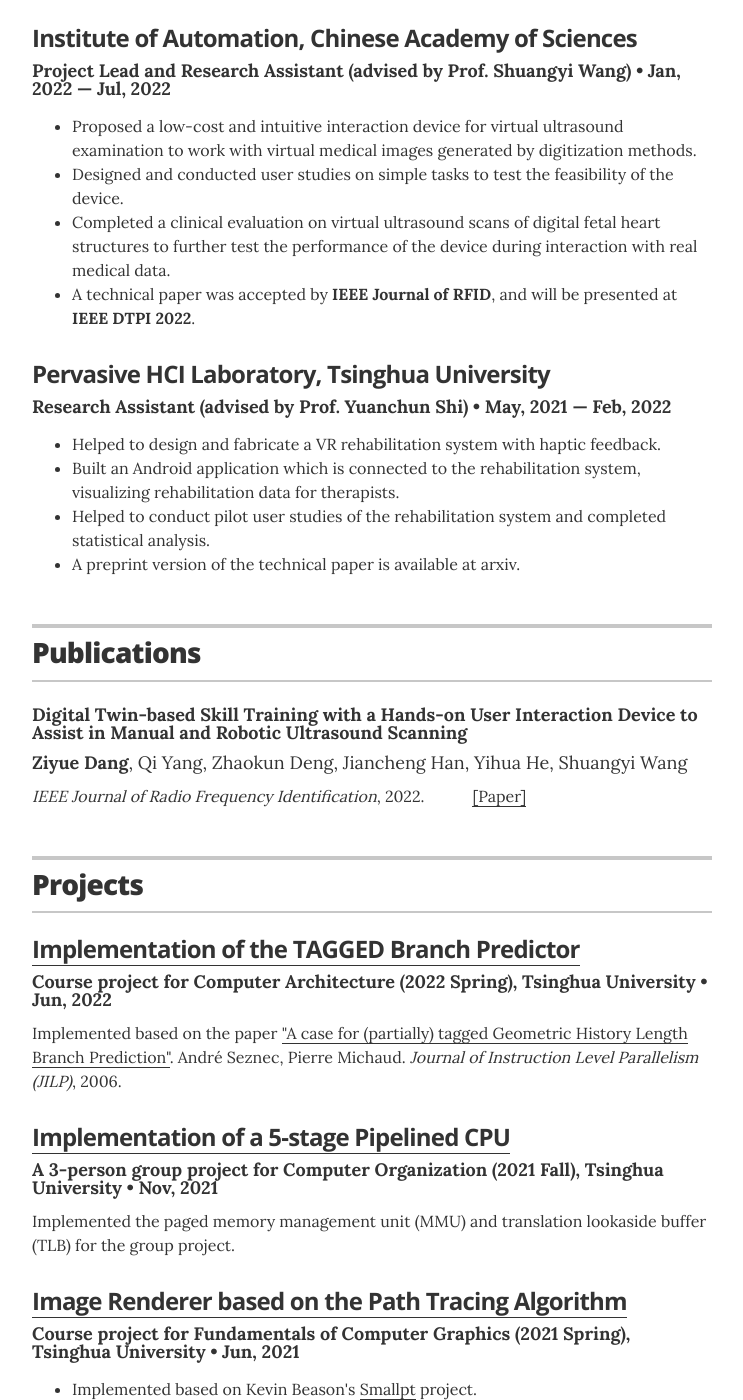
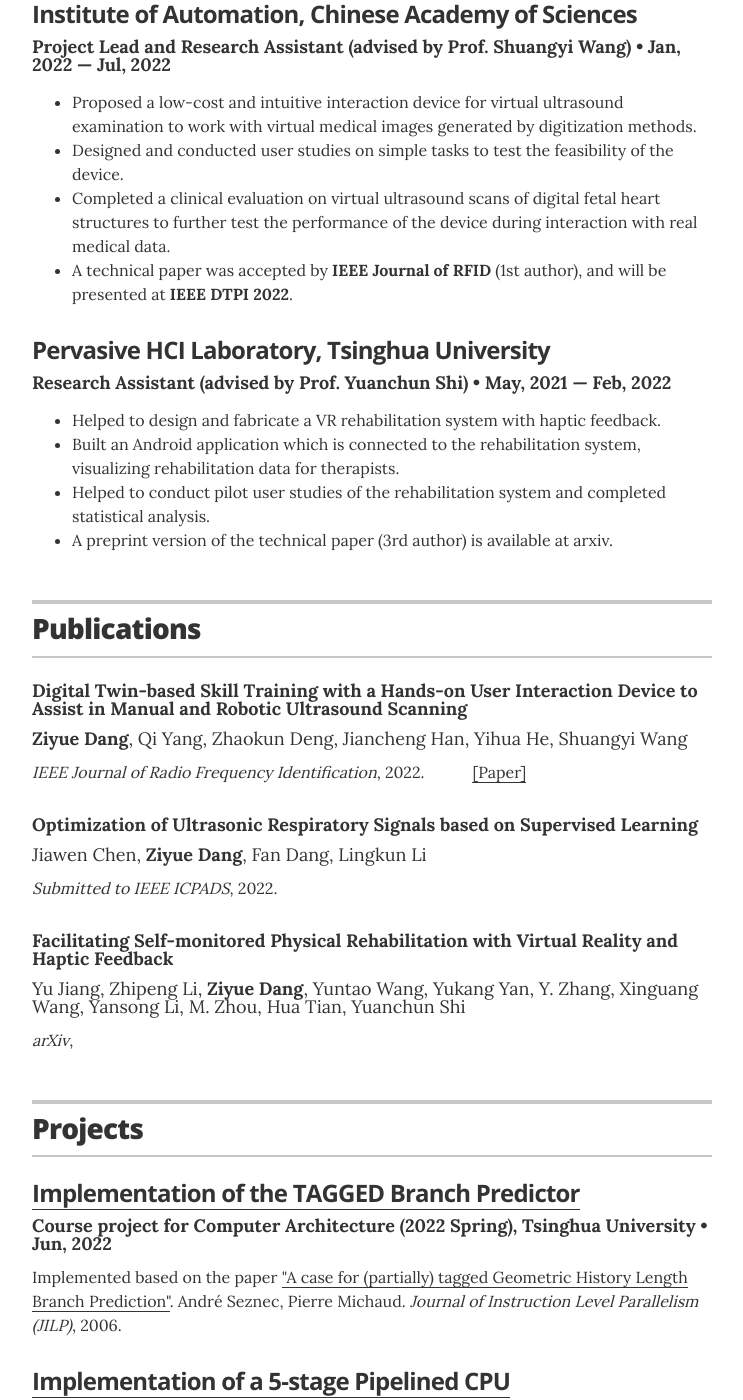
Before and after one commit to Syldavian/Syldavian.github.io, a Jekyll site: the page built from index.html, in a window 1280 px wide and 1400 px high, scrolled down 1310 px. Shown: the whole window, without its empty margins (268-1011 px from the left). Built offline with Jekyll 4.4.1, drawn with Linux system fonts in a browser that asks for light colours; some of the changed text lies outside the part shown.

Commit message:
Update publication config

```diff
--- a/_data/experience.yml
+++ b/_data/experience.yml
@@ -3,17 +3,17 @@
 - company: Institute of Trustworthy Networks and Systems, Tsinghua University
   position: Student Research Intern (advised by Prof. Yunhao Liu)
   duration: Apr, 2022 &mdash; Present
-  summary: <ul class="resume-item-list"><li>Implemented teleconferencing sentiment classification and scent generation workflow in the project <b>"Exploring the Video Conference Systems with An Information Theory Model and Model-Induced Prototype Design"</b>, and a paper was submitted to <b>ACM CHI 2023</b>.</li><li>Helped to collect respiratory data for participants and determine metrics for evaluation in the project <b>"Facilitating Self-monitored Physical Rehabilitation with Virtual Reality and Haptic feedback"</b>, and a paper was submitted to <b>IEEE ICPADS 2022</b></li></ul>
+  summary: <ul class="resume-item-list"><li>Implemented teleconferencing sentiment classification and scent generation workflow in the project <b>"An Information Theory Model Induced Teleconferencing System Design"</b>, and a paper was submitted to <b>ACM CHI 2023</b> (3rd author).</li><li>Helped to collect respiratory data for participants and determine metrics for evaluation in the project <b>"Facilitating Self-monitored Physical Rehabilitation with Virtual Reality and Haptic feedback"</b>, and a paper was submitted to <b>IEEE ICPADS 2022</b> (2nd author).</li></ul>
 
 # Director of Digital Stratgy
 - company: Institute of Automation, Chinese Academy of Sciences
   position: Project Lead and Research Assistant (advised by Prof. Shuangyi Wang)
   duration:  Jan, 2022 &mdash; Jul, 2022
-  summary: <ul class="resume-item-list"><li>Proposed a low-cost and intuitive interaction device for virtual ultrasound examination to work with virtual medical images generated by digitization methods.</li><li>Designed and conducted user studies on simple tasks to test the feasibility of the device.</li><li>Completed a clinical evaluation on virtual ultrasound scans of digital fetal heart structures to further test the performance of the device during interaction with real medical data.</li><li>A technical paper was accepted by <b>IEEE Journal of RFID</b>, and will be presented at <b>IEEE DTPI 2022</b>. </li></ul>
+  summary: <ul class="resume-item-list"><li>Proposed a low-cost and intuitive interaction device for virtual ultrasound examination to work with virtual medical images generated by digitization methods.</li><li>Designed and conducted user studies on simple tasks to test the feasibility of the device.</li><li>Completed a clinical evaluation on virtual ultrasound scans of digital fetal heart structures to further test the performance of the device during interaction with real medical data.</li><li>A technical paper was accepted by <b>IEEE Journal of RFID</b> (1st author), and will be presented at <b>IEEE DTPI 2022</b>. </li></ul>
 
 
 # Communications Coordinator
 - company: Pervasive HCI Laboratory, Tsinghua University
   position: Research Assistant (advised by Prof. Yuanchun Shi)
   duration:   May, 2021  &mdash; Feb, 2022
-  summary: <ul class="resume-item-list"><li>Helped to design and fabricate a VR rehabilitation system with haptic feedback.</li><li>Built an Android application which is connected to the rehabilitation system, visualizing rehabilitation data for therapists.</li><li>Helped to conduct pilot user studies of the rehabilitation system and completed statistical analysis.</li><li>A preprint version of the technical paper is available at arxiv.</li></ul>
+  summary: <ul class="resume-item-list"><li>Helped to design and fabricate a VR rehabilitation system with haptic feedback.</li><li>Built an Android application which is connected to the rehabilitation system, visualizing rehabilitation data for therapists.</li><li>Helped to conduct pilot user studies of the rehabilitation system and completed statistical analysis.</li><li>A preprint version of the technical paper (3rd author) is available at arxiv.</li></ul>
--- a/_data/recognitions.yml
+++ b/_data/recognitions.yml
@@ -4,3 +4,15 @@
   from: IEEE Journal of Radio Frequency Identification
   year: 2022.
   url: https://ieeexplore.ieee.org/abstract/document/9881585/
+
+- title: Optimization of Ultrasonic Respiratory Signals based on Supervised Learning
+  authors: Jiawen Chen, <b>Ziyue Dang</b>, Fan Dang, Lingkun Li
+  from: Submitted to IEEE ICPADS
+  year: 2022.
+  #url:
+
+- title: Facilitating Self-monitored Physical Rehabilitation with Virtual Reality and Haptic Feedback
+  authors: Yu Jiang, Zhipeng Li, <b>Ziyue Dang</b>, Yuntao Wang, Yukang Yan, Y. Zhang, Xinguang Wang, Yansong Li, M. Zhou, Hua Tian, Yuanchun Shi
+  from: arXiv
+  year:
+  #url:
--- a/_layouts/resume.html
+++ b/_layouts/resume.html
@@ -130,7 +130,7 @@
         <div class="resume-item">
           <p class="resume-item-details"><b>{{ recognition.title }}</b></p>
           <p class="resume-item-details">{{ recognition.authors }}</p>
-          <p class="resume-item-copy"><i>{{ recognition.from }}</i>, {{ recognition.year }}&emsp;&emsp;&emsp;<a href="{{ recognition.url }}" itemprop="url">[Paper]</a></p>
+          <p class="resume-item-copy"><i>{{ recognition.from }}</i>, {{ recognition.year }}{% if recognition.url %}&emsp;&emsp;&emsp;<a href="{{ recognition.url }}" itemprop="url">[Paper]</a>{% endif %}</p>
         </div>
         {% endfor %}
 
```
